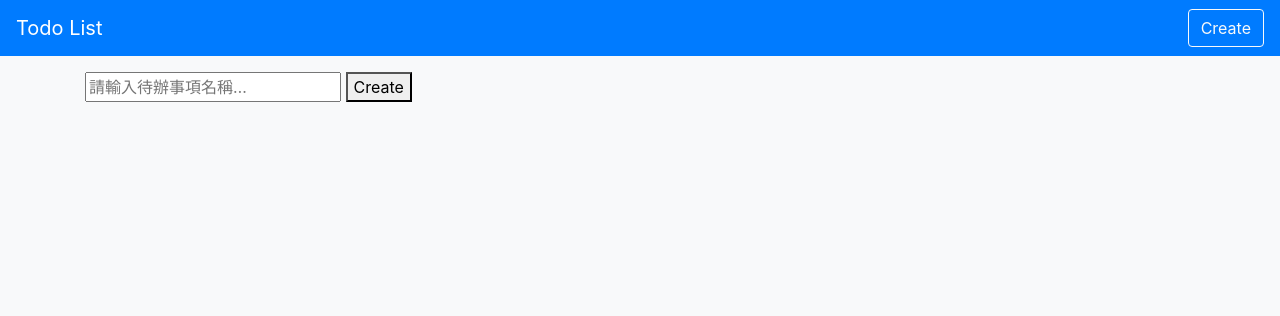
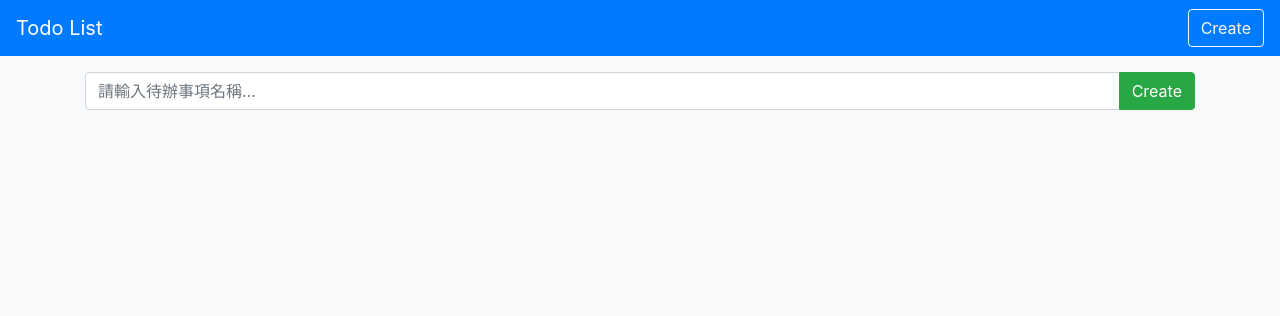
Before and after one commit to konnono/todo-list, a Node server app: page /todos/new in a window 1280 px wide. Shown: the top 316 px of the page. Run offline with Node 20, Linux system fonts and the light colour scheme; some libraries are stand-ins or nearby versions.

Commit message:
feat: modify new page ui

```diff
--- a/views/new.hbs
+++ b/views/new.hbs
@@ -1,4 +1,8 @@
 <form action="/todos" method="POST">
-  <input type="text" placeholder="請輸入待辦事項名稱…" name="name">
-  <button type="submit">Create</button>
+  <div class="input-group mb-3">
+    <input type="text" placeholder="請輸入待辦事項名稱…" name="name" class="form-control">
+    <div class="input-group-append">
+      <button type="submit" class="btn btn-success">Create</button>
+    </div>
+  </div>
 </form>
```
